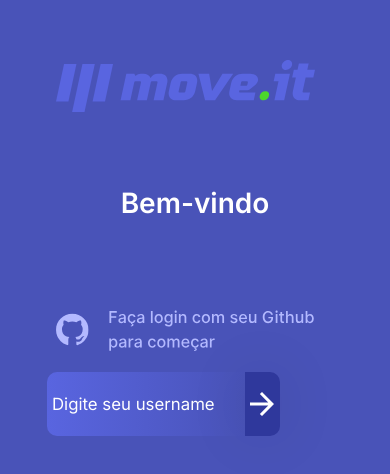
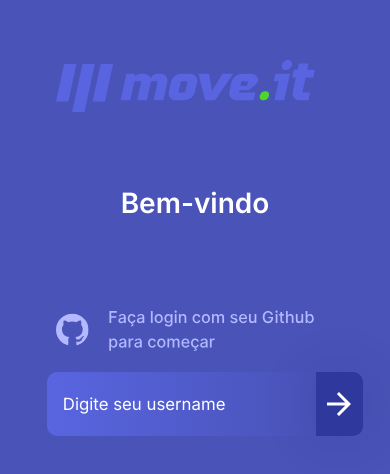
Before and after one commit to brunorcorrea/moveit-next, a Next.js app: page / in a window 390 px wide. Shown: the part 174-648 px from the top of the page. Built offline with nearby package versions, Linux system fonts and the light colour scheme.

Commit message:
responsividade aprimorada

```diff
--- a/src/contexts/ChallengesContext.tsx
+++ b/src/contexts/ChallengesContext.tsx
@@ -22,7 +22,6 @@
   completeChallenge: () => void;
   closeLevelUpModal: () => void;
 }
-
 interface ChallengesProviderProps {
   children : ReactNode;
   level: number;
--- a/src/pages/dashboard.tsx
+++ b/src/pages/dashboard.tsx
@@ -1,7 +1,6 @@
 import Head from 'next/head';
-import React, { useContext, useState } from 'react';
+import React from 'react';
 import Link,{ GetServerSideProps } from 'next';
-import { Redirect } from 'react-router';
 
 import { CompletedChallenges } from '../components/CompletedChallenges';
 import { Countdown } from '../components/Countdown';
@@ -11,7 +10,7 @@
 
 import styles from '../styles/pages/Home.module.css';
 import { ChallengeBox } from '../components/ChallengeBox';
-import { ChallengesProvider, ChallengesContext } from '../contexts/ChallengesContext';
+import { ChallengesProvider } from '../contexts/ChallengesContext';
 import { ProfileProvider } from '../contexts/ProfileContext';
 
 interface HomeProps {
--- a/src/styles/pages/LandingPage.module.css
+++ b/src/styles/pages/LandingPage.module.css
@@ -24,6 +24,11 @@
   width: 100%;
 }
 
+.inputButton form {
+  display: flex;
+  width: 100%;
+}
+
 .loginArea input {
   border: none;
   border-radius: 10px 0  0 10px;
@@ -34,9 +39,11 @@
   width: 80%;
   height: 7.5vh;
   padding: 5px;
+  padding-left: 5%;
 
   background: linear-gradient( 90deg, #2f389c , #2f389c6a);
   outline: var(--blue-dark);
+  display: flex;
 }
 
 .loginArea input::placeholder {
@@ -65,8 +72,7 @@
 }
 
 .loginArea div form {
-  width: 70%;
-  margin-right: 30%;
+  width: 95%;
   display: flex;
 
   flex-direction: row;
@@ -113,6 +119,7 @@
   .backgroundImage {
     display: none;
   }
+
   .loginArea {
     margin: 10px;
     width: 100%;
@@ -129,10 +136,6 @@
     background: linear-gradient(90deg,var(--blue),var(--blue-dark));
   }
 
-  .gitMessage {
-    width: 70%;
-    margin-top: 20%;
-  }
 
   .logIn {
     font-size: 0;
@@ -144,6 +147,11 @@
     width: 90%;
   }
 
+  .gitMessage {
+    width: 70%;
+    margin-top: 20%;
+  }
+
   .alreadyLoggedInContainer {
     width: 100%;
     padding-left: 10%;
```
